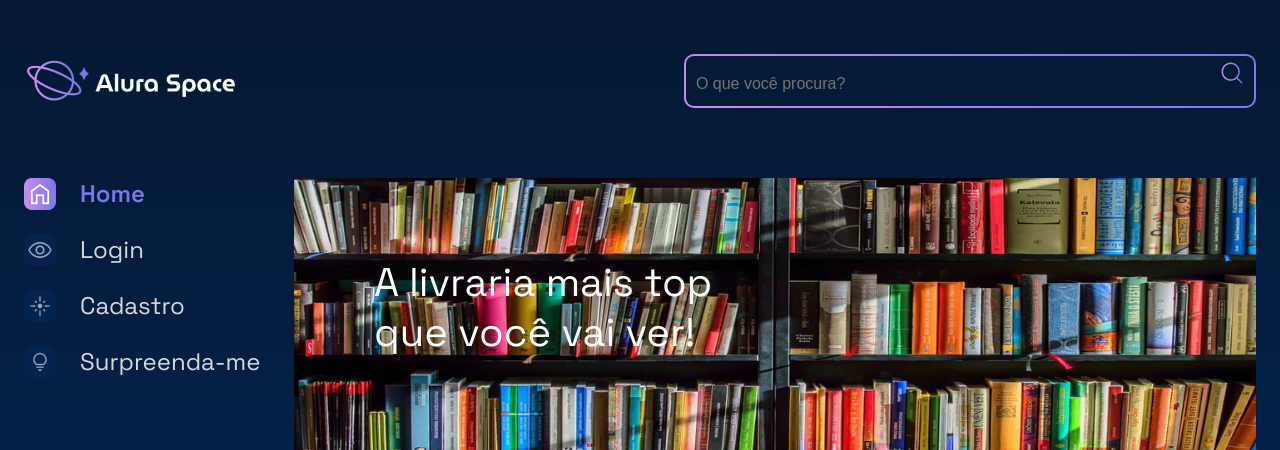
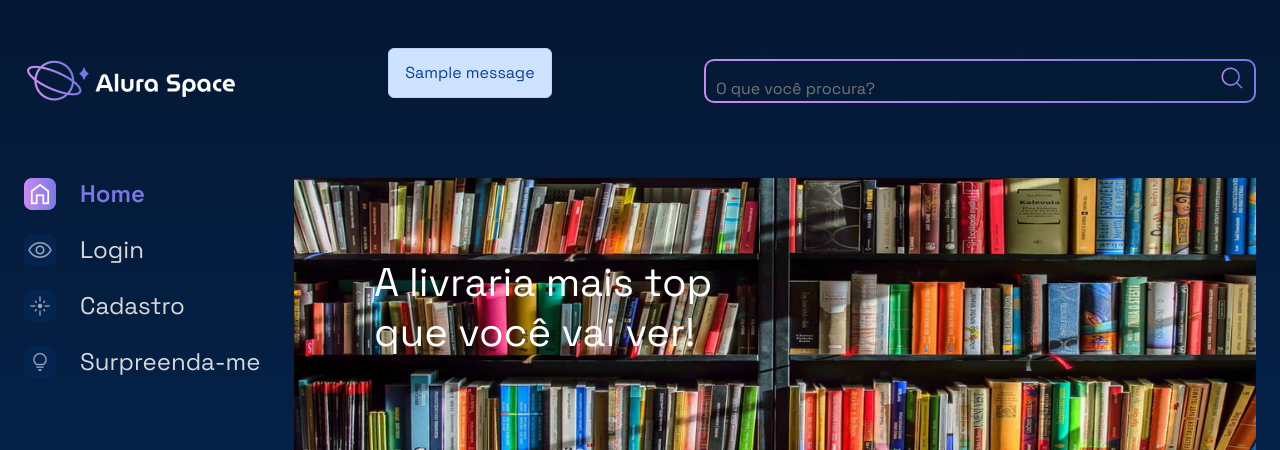
Before and after one commit to dara-ingrid/my-library, a Django app: page / in a window 1280 px wide. Shown: the top 450 px of the page. Run offline with Django 4.2, Linux system fonts and the light colour scheme; tables that the repository leaves empty hold one stand-in row (values such as "Sample post"); one stand-in notice (Sample message) is shown.

Commit message:
Includes alerts and messages, and adds bootstrap ref in templates

```diff
--- a/templates/library/base.html
+++ b/templates/library/base.html
@@ -10,6 +10,7 @@
     <link rel="preconnect" href="https://fonts.googleapis.com">
     <link rel="preconnect" href="https://fonts.gstatic.com" crossorigin>
     <link href="https://fonts.googleapis.com/css2?family=Space+Grotesk:wght@400;500;600&display=swap" rel="stylesheet">
+    <link href="https://cdn.jsdelivr.net/npm/bootstrap@5.2.2/dist/css/bootstrap.min.css" rel="stylesheet" integrity="sha384-Zenh87qX5JnK2Jl0vWa8Ck2rdkQ2Bzep5IDxbcnCeuOxjzrPF/et3URy9Bv1WTRi" crossorigin="anonymous">
     <link rel="stylesheet" href="{% static '/styles/style.css' %}">
 
 </head>
--- a/templates/library/partials/_menu.html
+++ b/templates/library/partials/_menu.html
@@ -2,6 +2,11 @@
 <div class="pagina-inicial">
     <header class="cabecalho">
         <img src="{% static '/assets/logo/Logo(2).png' %}" alt="Logo da Livraria" />
+        {% for message in messages %}
+            <div class="alert alert-primary">
+                <p id="messages">{{message}}</p>
+            </div>
+        {% endfor %}
         <div class="cabecalho__busca">
             <div class="busca__fundo">
                 <form action="{% url 'buscar' %}">
--- a/templates/users/cadastro.html
+++ b/templates/users/cadastro.html
@@ -20,6 +20,11 @@
     <div class="pagina-inicial">
         <header class="cabecalho">
             <img src="{% static '/assets/logo/Logo(2).png' %}" alt="Logo da Alura Space" />
+            {% for message in messages %}
+            <div class="alert alert-primary">
+                <p id="messages">{{message}}</p>
+            </div>
+            {% endfor %}
             <div class="cabecalho__busca">
                 <div class="busca__fundo">
                     <form action="{% url 'buscar' %}">
--- a/templates/users/login.html
+++ b/templates/users/login.html
@@ -20,6 +20,11 @@
     <div class="pagina-inicial">
         <header class="cabecalho">
             <img src="{% static '/assets/logo/Logo(2).png' %}" alt="Logo da Alura Space" />
+            {% for message in messages %}
+            <div class="alert alert-primary">
+                <p id="messages">{{message}}</p>
+            </div>
+            {% endfor %}
             <div class="cabecalho__busca">
                 <div class="busca__fundo">
                     <form action="{% url 'buscar' %}">
```
Also changed, not shown: users/views.py (+7 -0 lines).
